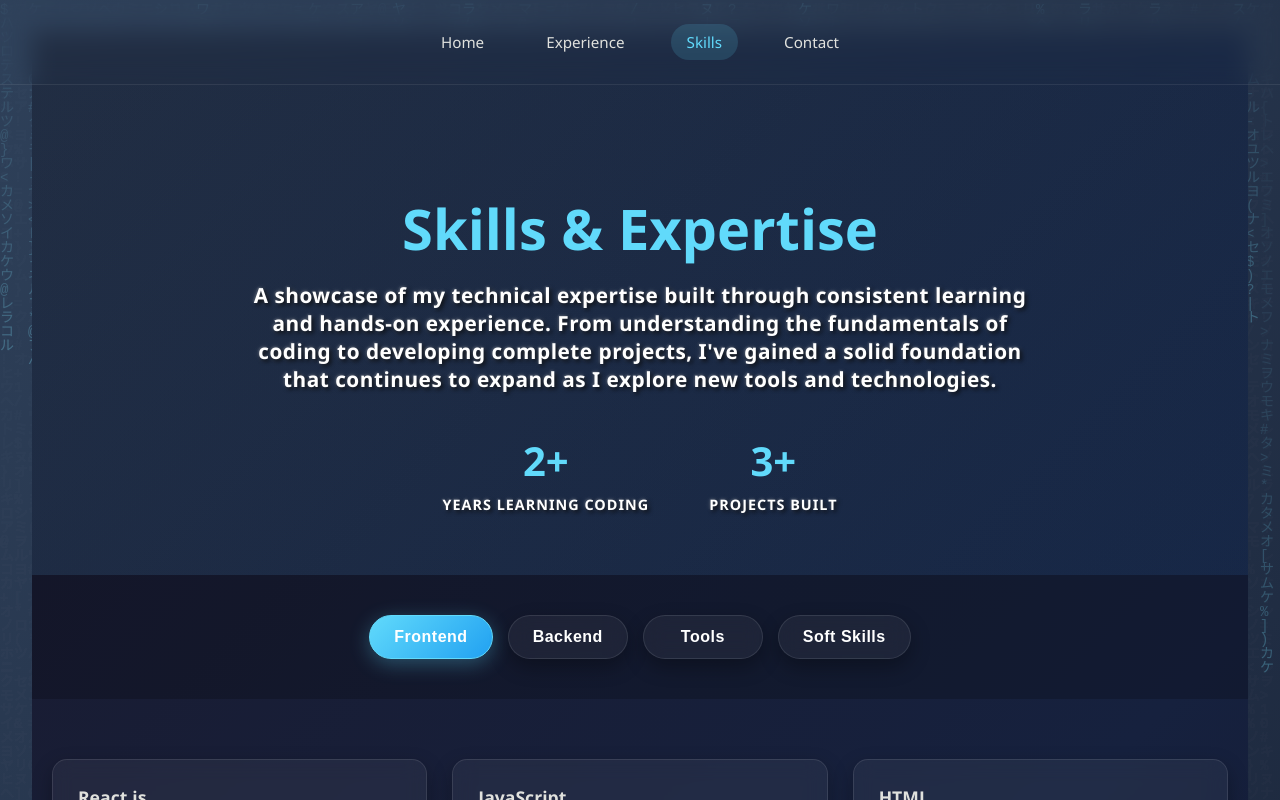
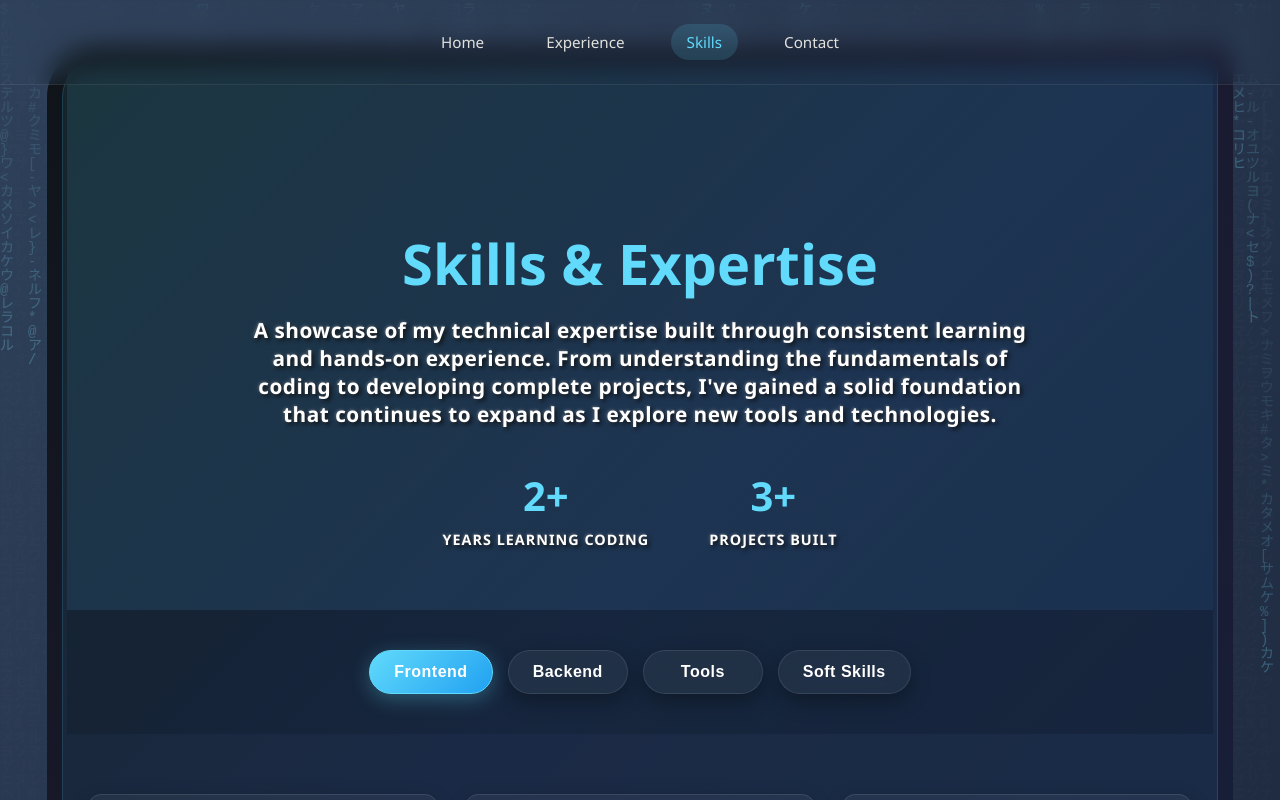
Before and after one commit to Pawris1/faris-portofolio, a React (Vite) app: page /skills in a window 1280 px wide. Shown: the top 800 px of the page. Built offline with nearby package versions, Linux system fonts and the light colour scheme.

Commit message:
Updates Styles for Skills.css

```diff
--- a/src/pages/Skills.css
+++ b/src/pages/Skills.css
@@ -132,8 +132,31 @@ body {
 /* Skills Page Styles */
 .skills-page {
   min-height: 100vh;
-  background: linear-gradient(135deg, #1a1a2e 0%, #16213e 50%, #0f0f23 100%);
+  background: linear-gradient(135deg, #0f1419 0%, #1a1a2e 30%, #16213e 70%, #0f0f23 100%);
   color: #e0e1dd;
+  border-radius: 50px 20px 50px 20px;
+  margin: 15px;
+  padding: 20px;
+  position: relative;
+  overflow: hidden;
+}
+
+.skills-page::before {
+  content: '';
+  position: absolute;
+  top: 15px;
+  left: 15px;
+  right: 15px;
+  bottom: 15px;
+  background: linear-gradient(135deg,
+    rgba(97, 218, 251, 0.08) 0%,
+    rgba(33, 161, 241, 0.12) 30%,
+    rgba(97, 218, 251, 0.06) 70%,
+    rgba(33, 161, 241, 0.04) 100%
+  );
+  border-radius: 35px 10px 35px 10px;
+  z-index: 0;
+  border: 1px solid rgba(97, 218, 251, 0.15);
 }
 
 /* Hero Section */
@@ -141,6 +164,8 @@ body {
   padding: 120px 20px 60px;
   text-align: center;
   background: linear-gradient(135deg, rgba(97, 218, 251, 0.1) 0%, rgba(33, 161, 241, 0.05) 100%);
+  position: relative;
+  z-index: 1;
 }
 
 .hero-content h1 {
```
